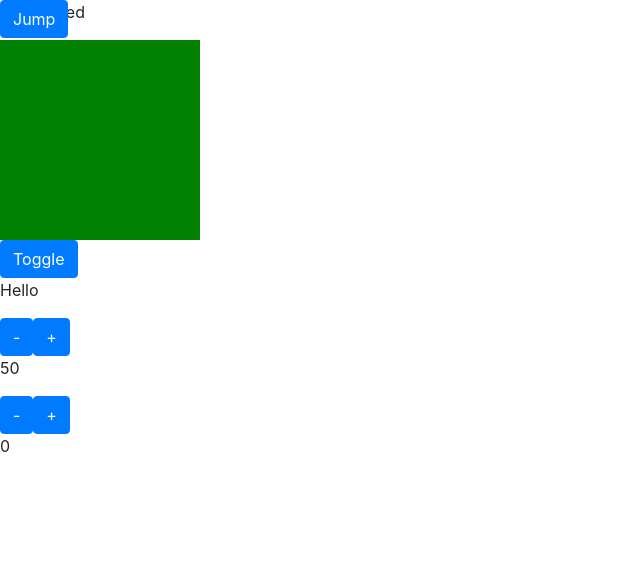
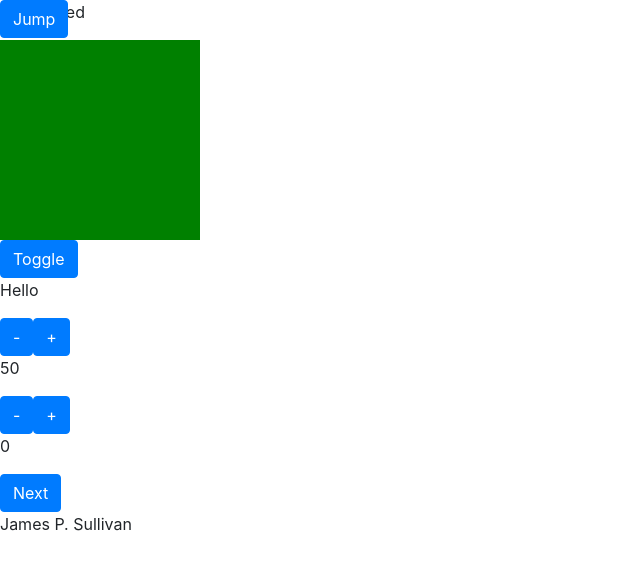
Before and after one commit to RaccoonHowell/Hooks-React-app, a React (Create React App) app: page / in a window 1280 px wide. Shown: the top 570 px of the page, without its empty margins (0-640 px from the left). Built offline with nearby package versions, Linux system fonts and the light colour scheme.

Commit message:
created a RollCall component that uses hooks

```diff
--- a/src/App.js
+++ b/src/App.js
@@ -5,6 +5,7 @@ import ToggleText from "./ToggleText";
 import Counter from "./Counter";
 import StepCounter from "./StepCounter";
 import CatchMeIfYouCan from "./CatchMeIfYouCan";
+import RollCall from "./RollCall";
 
 const App = () => (
 	<>
@@ -14,6 +15,7 @@ const App = () => (
 		<Counter initial={ 50 } max={ 100 } />
 		<StepCounter max={ 10 } step={ 5 } />
 		<CatchMeIfYouCan jump={ 100 } />
+		<RollCall names={["James P. Sullivan", "Mike Wazowski", "Boo", "Randall Boggs", "Roz", "Fungus"]} />
 	</>
 );
 
--- /dev/null
+++ b/src/RollCall.js
@@ -0,0 +1,18 @@
+import React, { useState } from "react";
+
+const RollCall = ({ names }) => {
+    const [index, setIndex] = useState(0);
+
+    const updateIndex= () => setIndex(index < names.length - 1? index + 1 : 0);
+
+    return (
+        <>
+            <button className="btn btn-primary" onClick={ updateIndex }>Next</button>
+            <p>{ names[index] }</p>
+        </>
+    )
+}
+
+export default RollCall;
+
+// Create a <RollCall names={ names }> component. It should have a button "Next". When the component first loads it should show the first name in the array. Every time you click "Next" it should show the next name in the array. It should loop back to the beginning.
```
